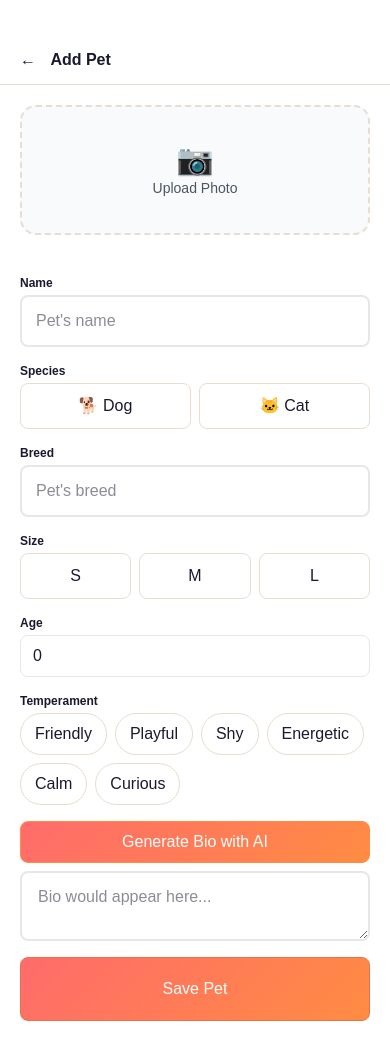
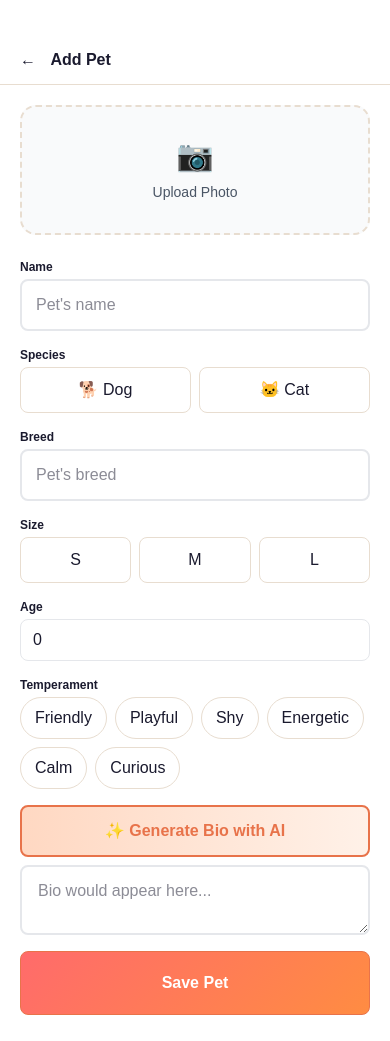
Before and after one commit to StephB-97/PawPals-App, a Next.js app in the folder web/: page /profile/create-pet in a window 390 px wide. Built offline with nearby package versions, Linux system fonts and the light colour scheme.

Commit message:
Implemented pet-form responsiveness  for desktop

```diff
--- a/web/src/app/profile/create-pet/page.tsx
+++ b/web/src/app/profile/create-pet/page.tsx
@@ -46,28 +46,31 @@ function PetForm(){
             temperament: prev.temperament.includes(trait) ?
             prev.temperament.filter((t) => t !== trait) : [...prev.temperament,trait]
         }))
-
+    }
+    function handleSubmit(e:React.SyntheticEvent){
+        e.preventDefault()
     }
    return(
        <>
            {/* wrapper */}
-           <main className = "min-h-screen bg-[#FDF6EE] md:px-6 md:py-8">
-                <div className="mx-auto w-full max-w-md bg-white min-h-screen md:min-h-0 md:max-w-2xl md:rounded-2xl md:shadow-sm">
-                    {/* Photo upload section */}
-                    <div className="flex items-center border-b border-[#E8DDD0] gap-[0.9rem] pt-12 px-5 pb-3">
-                        <span className = "text-[1rem] text-[#1A1A2E] cursor-pointer">&larr;</span>
+           <main className = "min-h-screen bg-[#FDF6EE] md:px-6 md:py-10">
+                <div className="mx-auto w-full max-w-md bg-white min-h-screen md:min-h-0 md:max-w-4xl md:rounded-2xl md:shadow-sm">
+                    {/* header <- Add pet */}
+                    <div className="flex items-center border-b border-[#E8DDD0] gap-[0.9rem] pt-12 px-5 pb-3 md:px-6">
+                        <span className = "text-[1rem] text-[#1A1A2E] cursor-pointer md:hidden">&larr;</span>
                         <span className = "text-[1rem] text-[#1A1A2E] md:text-[1.1rem] font-bold">Add Pet</span>
                     </div>
-                    <div className ="p-5">
+                    <form  onSubmit = {handleSubmit} className ="p-5 md:p-8">
+                        {/* Photo upload section */}
+                        <div className ="flex flex-col gap-6 md:grid md:grid-cols-[260px_1fr] md:gap-8">
                             <div
-                            className ="w-full h-[130px] flex flex-col items-center justify-center border-2 border-dashed rounded-2xl border-[#E8DDD0] bg-[#F9FAFB]"
+                                className ="w-full h-[130px] flex flex-col items-center justify-center border-2 border-dashed rounded-2xl border-[#E8DDD0] bg-[#F9FAFB] md:h-[280px]"
                             >
-                            <span className ="text-3xl">📷</span>
-                            <span className = "text-sm text-gray-600">Upload Photo</span>
-                        </div>
+                                <span className ="text-3xl md:text-4xl">📷</span>
+                                <span className = "mt-2 text-sm text-gray-600">Upload Photo</span>
                             </div>
                             {/* Container for input content */}
-                    <div className = "p-5 flex flex-col gap-4">
+                            <div className = "flex flex-col gap-4">
                                 {/* Name input */}
                                 <div className = "flex flex-col">
                                     <label className="mb-1 block text-xs font-semibold text-[#1A1A2E]">
@@ -91,7 +94,7 @@ function PetForm(){
                                             type ="button"
                                             onClick = {() => {handleSpeciesToggle("dog")}}
                                             className = {`rounded-lg p-2.5 text-[#1A1A2E] ${
-                                        formData.species === "dog" ? "bg-[#FFF1E8] border-2 border-[#E8734A]" : "border border-[#E8DDD0] bg-[white]"
+                                                formData.species === "dog" ? "bg-[#FFF1E8] border-2 border-[#E8734A] text-[#E8734A]" : "border border-[#E8DDD0] bg-[white]"
                                             }`}
                                         >
                                             🐕 Dog
@@ -100,7 +103,7 @@ function PetForm(){
                                             type ="button"
                                             onClick = {() => {handleSpeciesToggle("cat")}}
                                             className = {`rounded-lg p-2.5 text-[#1A1A2E] ${
-                                        formData.species === "cat" ? "bg-[#FFF1E8] border-2 border-[#E8734A]" : "border border-[#E8DDD0] bg-[white]"
+                                                formData.species === "cat" ? "bg-[#FFF1E8] border-2 border-[#E8734A] text-[#E8734A]" : "border border-[#E8DDD0] bg-[white]"
                                             }`}
                                         >
                                             🐱 Cat
@@ -129,7 +132,7 @@ function PetForm(){
                                             type ="button"
                                             onClick = {() => handleSizeToggle("s")}
                                             className = {`rounded-lg p-2.5 text-[#1A1A2E] ${
-                                        formData.size == "s"? "bg-[#FFF1E8] border-2 border-[#E8734A]" : "border border-[#E8DDD0] bg-[white]"
+                                                formData.size == "s"? "bg-[#FFF1E8] border-2 border-[#E8734A] text-[#E8734A]" : "border border-[#E8DDD0] bg-[white]"
                                             }`}
 
 
@@ -140,7 +143,7 @@ function PetForm(){
                                             type ="button"
                                             onClick = {() => handleSizeToggle("m")}
                                             className = {`rounded-lg p-2.5 text-[#1A1A2E] ${
-                                        formData.size == "m"? "bg-[#FFF1E8] border-2 border-[#E8734A]" : "border border-[#E8DDD0] bg-[white]"
+                                                formData.size == "m"? "bg-[#FFF1E8] border-2 border-[#E8734A] text-[#E8734A]" : "border border-[#E8DDD0] bg-[white]"
                                             }`}
                                         >
                                             M
@@ -149,7 +152,7 @@ function PetForm(){
                                             type ="button"
                                             onClick = {() => handleSizeToggle("l")}
                                             className = {`rounded-lg p-2.5 text-[#1A1A2E] ${
-                                        formData.size == "l"? "bg-[#FFF1E8] border-2 border-[#E8734A]" : "border border-[#E8DDD0] bg-[white]"
+                                                formData.size == "l"? "bg-[#FFF1E8] border-2 border-[#E8734A] text-[#E8734A]" : "border border-[#E8DDD0] bg-[white]"
                                             }`}
                                         >
                                             L
@@ -179,7 +182,7 @@ function PetForm(){
                                             type = "button"
                                             onClick = {() => handleTemperamentToggle("friendly")}
                                             className ={`py-2 px-3.5 text-[#1A1A2E] rounded-full cursor-pointer ${
-                                        formData.temperament.includes("friendly")? "bg-[#FFF1E8] border-2 border-[#E8734A]" : "border border-[#E8DDD0] bg-[white]"
+                                                formData.temperament.includes("friendly")? "bg-[#FFF1E8] border-2 border-[#E8734A] text-[#E8734A]" : "border border-[#E8DDD0] bg-[white]"
                                             }`}
                                         >
                                             Friendly
@@ -188,7 +191,7 @@ function PetForm(){
                                             type = "button"
                                             onClick = {() => handleTemperamentToggle("playful")}
                                             className ={`py-2 px-3.5 text-[#1A1A2E] rounded-full cursor-pointer ${
-                                        formData.temperament.includes("playful")? "bg-[#FFF1E8] border-2 border-[#E8734A]" : "border border-[#E8DDD0] bg-[white]"
+                                                formData.temperament.includes("playful")? "bg-[#FFF1E8] border-2 border-[#E8734A] text-[#E8734A]" : "border border-[#E8DDD0] bg-[white]"
                                             }`}
                                         >
                                             Playful
@@ -197,7 +200,7 @@ function PetForm(){
                                             type = "button"
                                             onClick = {() => handleTemperamentToggle("shy")}
                                             className ={`py-2 px-3.5 text-[#1A1A2E] rounded-full cursor-pointer ${
-                                        formData.temperament.includes("shy")? "bg-[#FFF1E8] border-2 border-[#E8734A]" : "border border-[#E8DDD0] bg-[white]"
+                                                formData.temperament.includes("shy")? "bg-[#FFF1E8] border-2 border-[#E8734A] text-[#E8734A]" : "border border-[#E8DDD0] bg-[white]"
                                             }`}
                                         >
                                             Shy
@@ -206,7 +209,7 @@ function PetForm(){
                                             type = "button"
                                             onClick = {() => handleTemperamentToggle("energetic")}
                                             className ={`py-2 px-3.5 text-[#1A1A2E] rounded-full cursor-pointer ${
-                                        formData.temperament.includes("energetic")? "bg-[#FFF1E8] border-2 border-[#E8734A]" : "border border-[#E8DDD0] bg-[white]"
+                                                formData.temperament.includes("energetic")? "bg-[#FFF1E8] border-2 border-[#E8734A] text-[#E8734A]" : "border border-[#E8DDD0] bg-[white]"
                                             }`}
                                         >
                                             Energetic
@@ -215,7 +218,7 @@ function PetForm(){
                                             type = "button"
                                             onClick = {() => handleTemperamentToggle("calm")}
                                             className ={`py-2 px-3.5 text-[#1A1A2E] rounded-full cursor-pointer ${
-                                        formData.temperament.includes("calm")? "bg-[#FFF1E8] border-2 border-[#E8734A]" : "border border-[#E8DDD0] bg-[white]"
+                                                formData.temperament.includes("calm")? "bg-[#FFF1E8] border-2 border-[#E8734A] text-[#E8734A]" : "border border-[#E8DDD0] bg-[white]"
                                             }`}
                                         >
                                             Calm
@@ -224,7 +227,7 @@ function PetForm(){
                                             type = "button"
                                             onClick = {() => handleTemperamentToggle("curious")}
                                             className ={`py-2 px-3.5 text-[#1A1A2E] rounded-full cursor-pointer ${
-                                        formData.temperament.includes("curious")? "bg-[#FFF1E8] border-2 border-[#E8734A]" : "border border-[#E8DDD0] bg-[white]"
+                                                formData.temperament.includes("curious")? "bg-[#FFF1E8] border-2 border-[#E8734A] text-[#E8734A]" : "border border-[#E8DDD0] bg-[white]"
                                             }`}
                                         >
                                             Curious
@@ -236,9 +239,9 @@ function PetForm(){
                                     {/* Generate Bio with AI" button */}
                                     <button
                                         type ="button"
-                                className = "w-full py-2 px-3.5 border border-[#FF8C42] bg-[linear-gradient(135deg,_#FF6B6B,_#FF8C42)] text-[#1A1A2E] rounded-lg cursor-pointer text-[white]"
+                                        className="w-full py-3 px-3.5 rounded-lg border-2 border-[#E8734A] bg-gradient-to-r from-[#FFD8C2] to-[#FFF1E8] text-[#E8734A] font-semibold"
                                     >
-                                Generate Bio with AI
+                                        ✨ Generate Bio with AI
                                     </button>
                                     {/* Bio text area */}
                                     <textarea
@@ -250,11 +253,14 @@ function PetForm(){
                                     />
                                 </div>
                                 <button
-                            className = "w-full h-16 py-2 px-3.5 border border-[#E8734A] bg-[linear-gradient(135deg,_#FF6B6B,_#FF8C42)] text-[#1A1A2E] rounded-lg cursor-pointer text-[white]"
+                                    type ="submit"
+                                    className = "w-full h-16 py-2 px-3.5 border border-[#E8734A] bg-[linear-gradient(135deg,_#FF6B6B,_#FF8C42)] text-[#1A1A2E] rounded-lg cursor-pointer text-[white] font-semibold"
                                 >
                                     Save Pet
                                 </button>
                             </div>
+                        </div>
+                    </form>
                 </div>
 
            </main>
```
Lines whose indentation alone changed are shown as unchanged.
